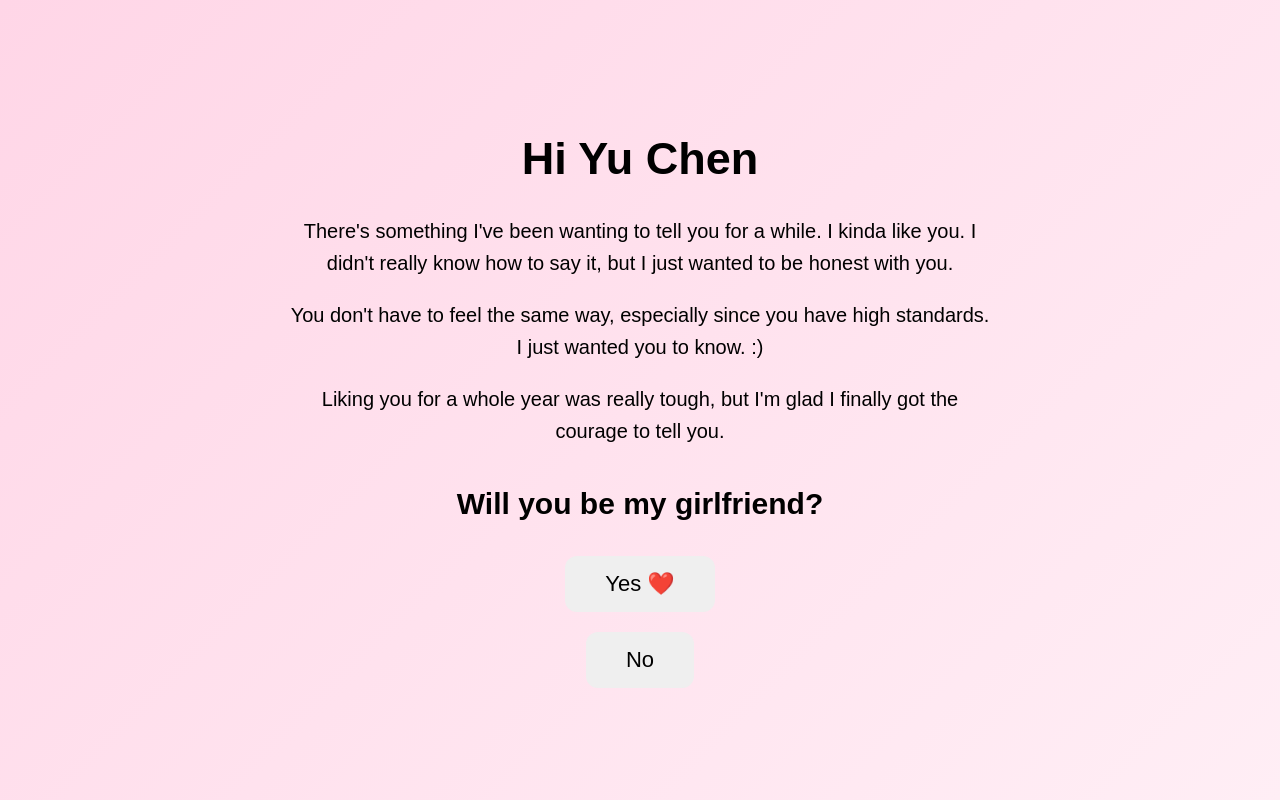
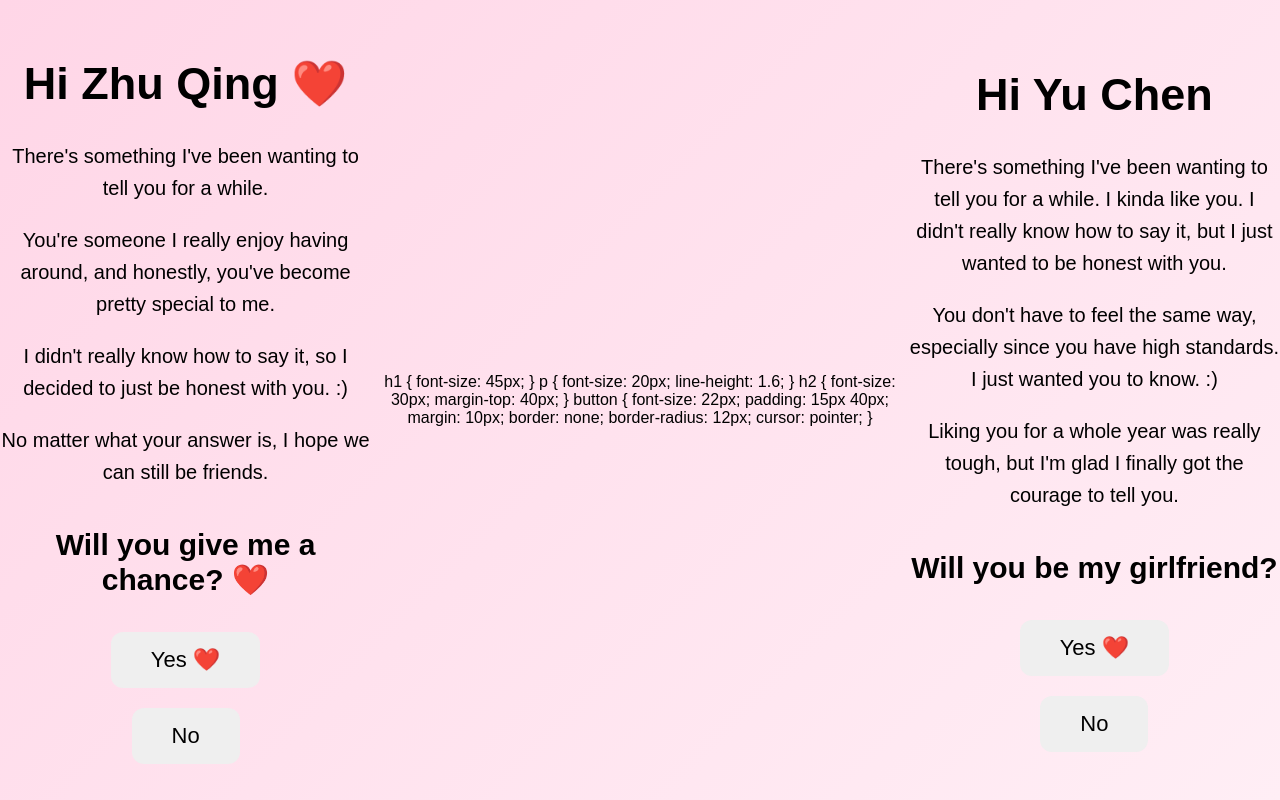
Before and after one commit to unknow127/dexter-confession, a plain HTML site: page confession.html in a window 1280 px wide. Drawn offline with Linux system fonts and the light colour scheme.

Commit message:
Update confession.html

```diff
--- a/confession.html
+++ b/confession.html
@@ -2,7 +2,7 @@
 <html>
 <head>
     <meta charset="UTF-8">
-    <title>My Confession ❤️</title>
+    <title>For Zhu Qing ❤️</title>
 
     <style>
         body {
@@ -22,6 +22,84 @@
             max-width: 700px;
         }
 
+        h1 {
+            font-size: 45px;
+        }
+
+        p {
+            font-size: 20px;
+            line-height: 1.6;
+        }
+
+        h2 {
+            font-size: 30px;
+            margin-top: 40px;
+        }
+
+        button {
+            font-size: 22px;
+            padding: 15px 40px;
+            margin: 10px;
+            border: none;
+            border-radius: 12px;
+            cursor: pointer;
+        }
+    </style>
+</head>
+
+<body>
+
+    <div class="container">
+
+        <h1>Hi Zhu Qing ❤️</h1>
+
+        <p>
+            There's something I've been wanting to tell you for a while.
+        </p>
+
+        <p>
+            You're someone I really enjoy having around,
+            and honestly, you've become pretty special to me.
+        </p>
+
+        <p>
+            I didn't really know how to say it,
+            so I decided to just be honest with you. :)
+        </p>
+
+        <p>
+            No matter what your answer is, I hope we can still be friends.
+        </p>
+
+        <h2>Will you give me a chance? ❤️</h2>
+
+        <form action="https://formspree.io/f/mgaedryq" method="POST">
+
+            <input type="hidden" name="answer" value="YES">
+
+            <input type="hidden" name="_next"
+                value="https://unknow127.github.io/confession/yes.html">
+
+            <button type="submit">
+                Yes ❤️
+            </button>
+
+        </form>
+
+        <form action="https://formspree.io/f/mgaedryq" method="POST">
+
+            <input type="hidden" name="answer" value="NO">
+
+            <button type="submit">
+                No
+            </button>
+
+        </form>
+
+    </div>
+
+</body>
+</html>
         h1 {
             font-size: 45px;
         }
```
